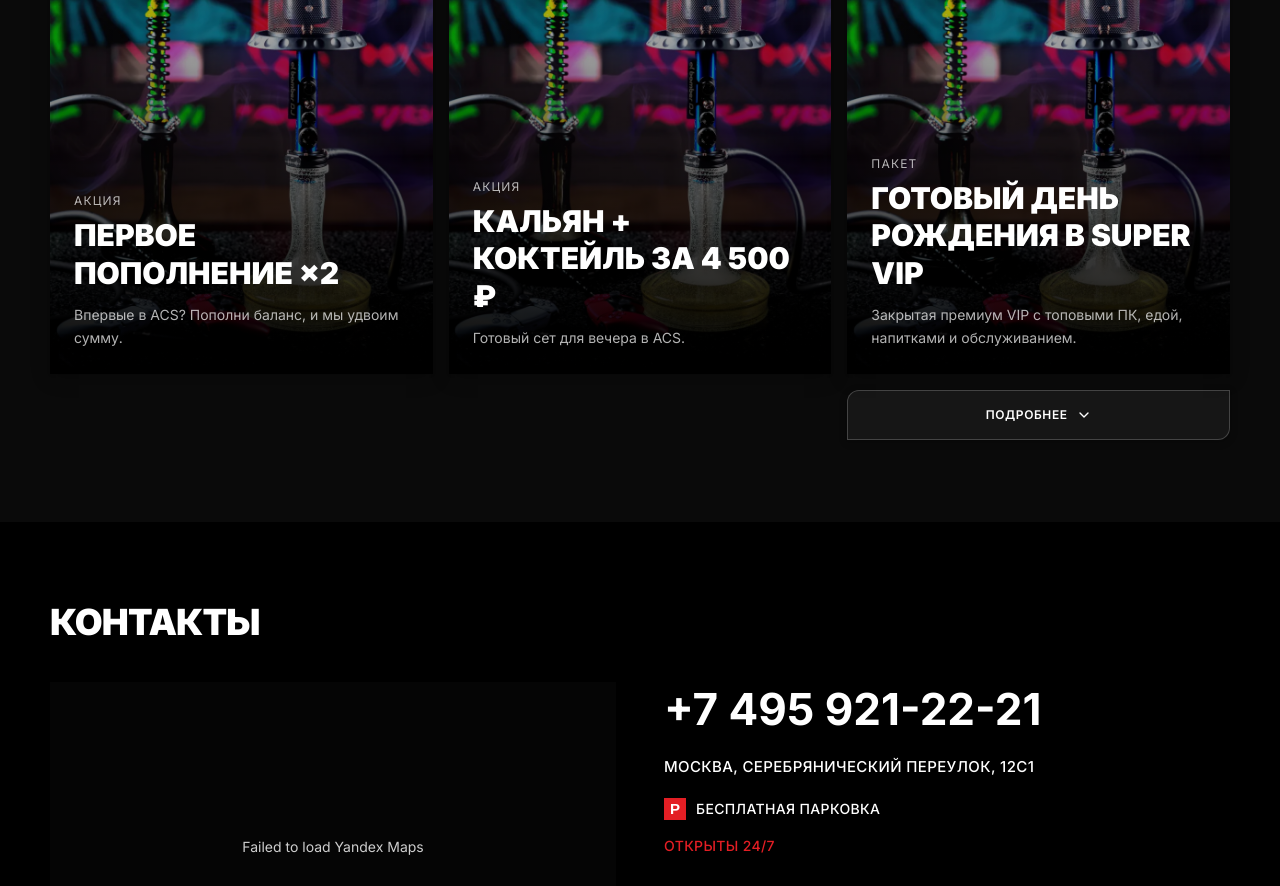
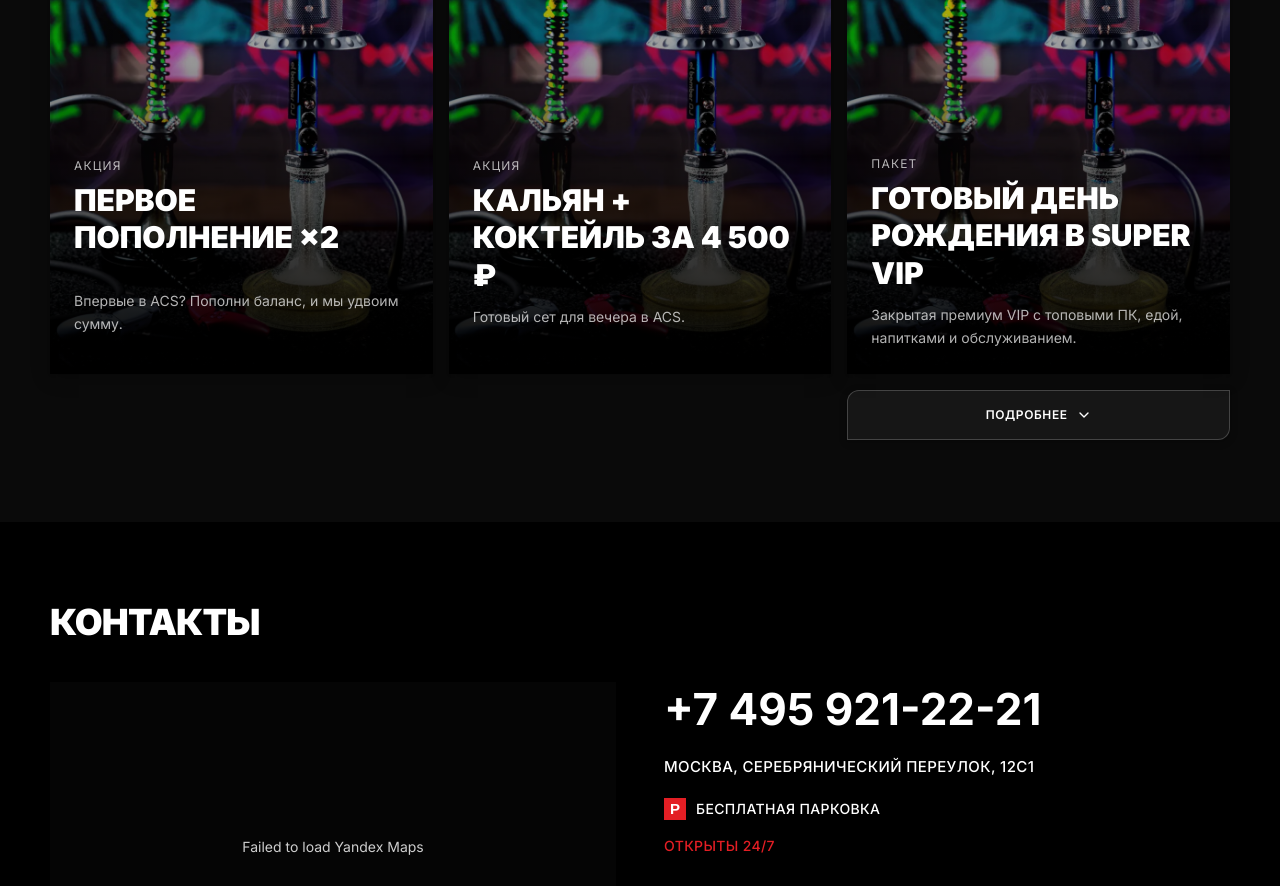
Before and after one commit to MaximMty/ACS-FINAL, a Next.js app: page / in a window 1280 px wide. Shown: the part 4460-5346 px from the top of the page. Built offline with nearby package versions, Linux system fonts and the light colour scheme.

Commit message:
Enhance promotions section layout by adding minimum height to promo card elements for improved visual consistency and responsiveness. Adjust structure to ensure proper spacing for title display.

```diff
--- a/src/components/sections/promotions-section.tsx
+++ b/src/components/sections/promotions-section.tsx
@@ -153,7 +153,7 @@ function PromoCard({
             isMobile ? "via-black/50" : "via-black/40",
           )}
         />
-        <div className="absolute inset-x-0 bottom-0 p-6">
+        <div className="absolute inset-x-0 bottom-0 p-6 min-h-[180px] lg:min-h-[240px]">
           <p
             className={cn(
               "text-xs uppercase tracking-widest",
@@ -164,9 +164,11 @@ function PromoCard({
           >
             {promo.tag}
           </p>
-          <h3 className="mt-2 text-3xl font-black uppercase leading-tight text-white">
-            {promo.title}
-          </h3>
+          <div className="mt-2 min-h-[76px] lg:min-h-[96px]">
+            <h3 className="text-3xl font-black uppercase leading-tight text-white">
+              {promo.title}
+            </h3>
+          </div>
           {promo.note && (
             <p
               className={cn(
```
